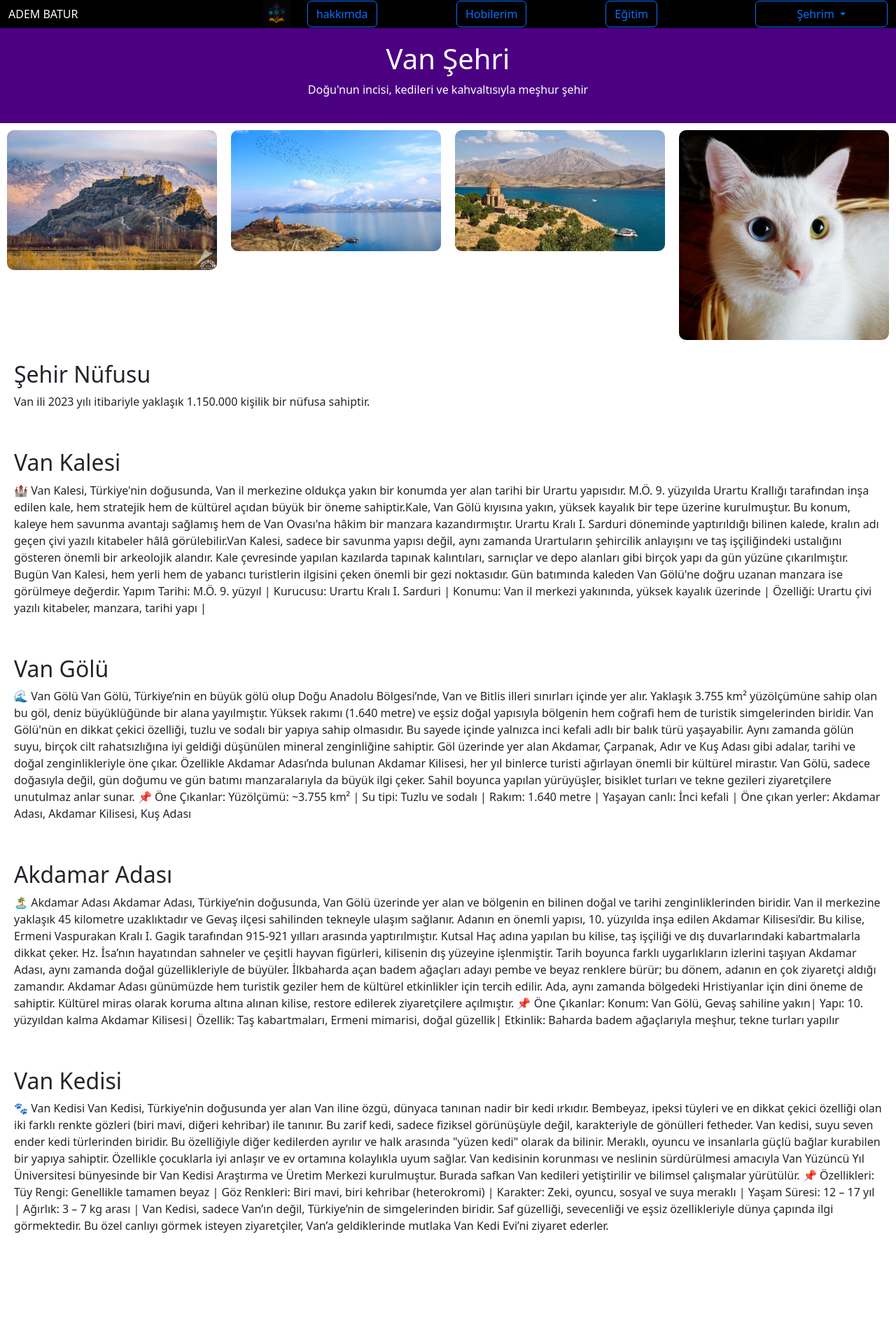
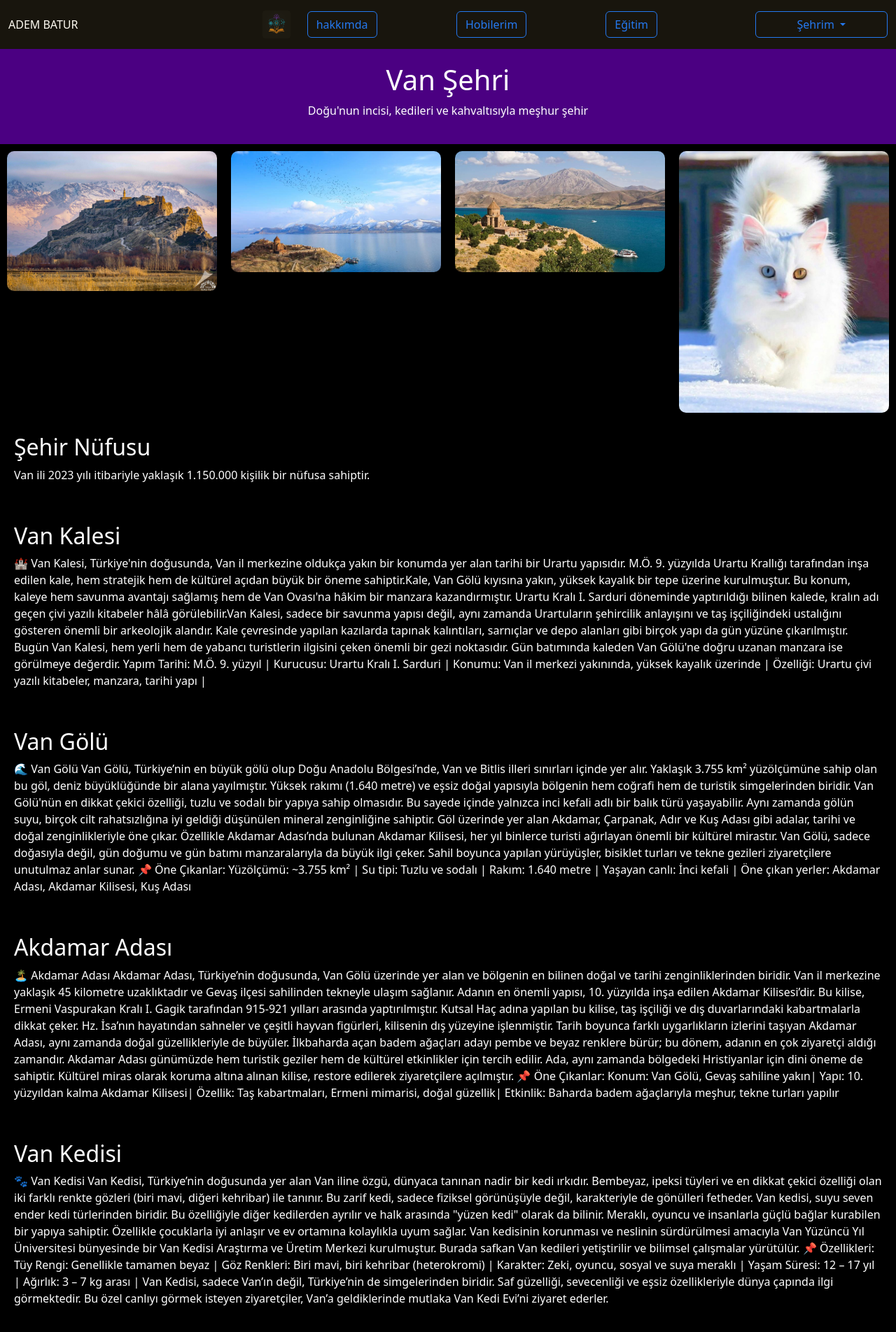
Before and after one commit to adembtr/web-tek-projesi, a PHP site: page /harita.html in a window 1280 px wide. Shown: the whole page at 70% size. Before the commit the page ends 1762 px from the top, so only its background shows below. Run offline with PHP 8.4, Linux system fonts and the light colour scheme.

Commit message:
ssssssss

```diff
--- a/css/harita.css
+++ b/css/harita.css
@@ -3,6 +3,11 @@ body {
     margin: 0;
     padding: 0;
   }
+  .city{
+    background-color: black;
+    color: white;
+}
+
   header {
     background-color: #4b0082;
     color: white;
--- a/css/login.css
+++ b/css/login.css
@@ -25,6 +25,7 @@ body{
 }
 
 .loginMenü label{
+    opacity: 80%;
     color: rgb(0, 0, 0);
     font-size: 20px;
     font-weight: bold;
@@ -36,6 +37,7 @@ body{
 }
 
 .loginMenü input{
+    opacity: 70%;
     width: 100%;
     height: 50px;
     border-radius: 10px;
--- a/css/menu.css
+++ b/css/menu.css
@@ -3,6 +3,9 @@
 :root{
     --background-color:black;
     --text-color:rgb(255, 255, 255);
+}
+nav{
+    opacity: 95%;
 }
 #sidebar{
     display: relative;
@@ -43,6 +46,8 @@
 
 .row
 {
+    height: 70px;
+    opacity: 95%;
     background: var(--background-color);
 }
 
--- a/harita.html
+++ b/harita.html
@@ -88,7 +88,8 @@
         </div>
     </nav>
 
-    <header>
+    <div class="city">
+      <header>
         <h1>Van Şehri</h1>
         <p>Doğu'nun incisi, kedileri ve kahvaltısıyla meşhur şehir</p>
       </header>
@@ -98,7 +99,7 @@
         <a href="#van_kalesi"><img src="img/Van Kalesi ve Erek Dağında kar- Davut TATLI kopya.jpg" alt="Van Kalesi"></a>
         <a href="#van_golu"><img src="img/vangölü.jpeg" alt="Van Gölü"></a>
         <a href="#akdamar"><img src="img/akdamar-adası.jpeg" alt="Akdamar Adası"></a>
-        <a href="#kedi"><img src="img/VAN_CAT.png" alt="Van Kedisi"></a>
+        <a href="#kedi"><img src="img/van_kedisi.jpg" alt="Van Kedisi"></a>
       </div>
 
       <!-- 🔽 İÇERİK BÖLÜMLERİ -->
@@ -215,6 +216,7 @@
             Van Kedisi, sadece Van’ın değil, Türkiye’nin de simgelerinden biridir. Saf güzelliği, sevecenliği ve eşsiz özellikleriyle dünya çapında ilgi görmektedir. Bu özel canlıyı görmek isteyen ziyaretçiler, Van’a geldiklerinde mutlaka Van Kedi Evi’ni ziyaret ederler.
         </p>
       </section>
+    </div>
     <script src="script.js"></script>
     <script src="https://cdn.jsdelivr.net/npm/bootstrap@5.3.5/dist/js/bootstrap.bundle.min.js" integrity="sha384-k6d4wzSIapyDyv1kpU366/PK5hCdSbCRGRCMv+eplOQJWyd1fbcAu9OCUj5zNLiq" crossorigin="anonymous"></script>
 </body>
--- a/iletişim.html
+++ b/iletişim.html
@@ -4,9 +4,9 @@
     <meta charset="UTF-8">
     <meta name="viewport" content="width=device-width, initial-scale=1.0">
     <title>iletişim</title>
-    <link rel="stylesheet" href="/css/iletişim.css">
     <link rel="stylesheet" href="https://cdnjs.cloudflare.com/ajax/libs/font-awesome/6.0.0-beta3/css/all.min.css">
     <link rel="stylesheet" href="/css/menu.css">
+    <link rel="stylesheet" href="/css/iletişim.css">
     <link href='https://unpkg.com/boxicons@2.1.4/css/boxicons.min.css' rel='stylesheet'>
     <link href="https://cdn.jsdelivr.net/npm/bootstrap@5.3.5/dist/css/bootstrap.min.css" rel="stylesheet">
 </head>
--- a/menü.html
+++ b/menü.html
@@ -38,7 +38,7 @@ ders    : web teknolojileri
                 <div class="col-11 col-sm-4 bilgi">
                    <div class="name">ADEM BATUR</div>
                    <div class="logo">
-                    <img src="Yapay Zeka ve Bilim İkonları.png" alt="">
+                    <img src="/img/image.png" alt="">
                    </div>
                 </div>
                 <div class="col-sm-2 d-none d-sm-block links" >
```
Also changed, not shown: css/iletişim.css (+8 -4 lines), img/van_kedisi.jpg (added).
